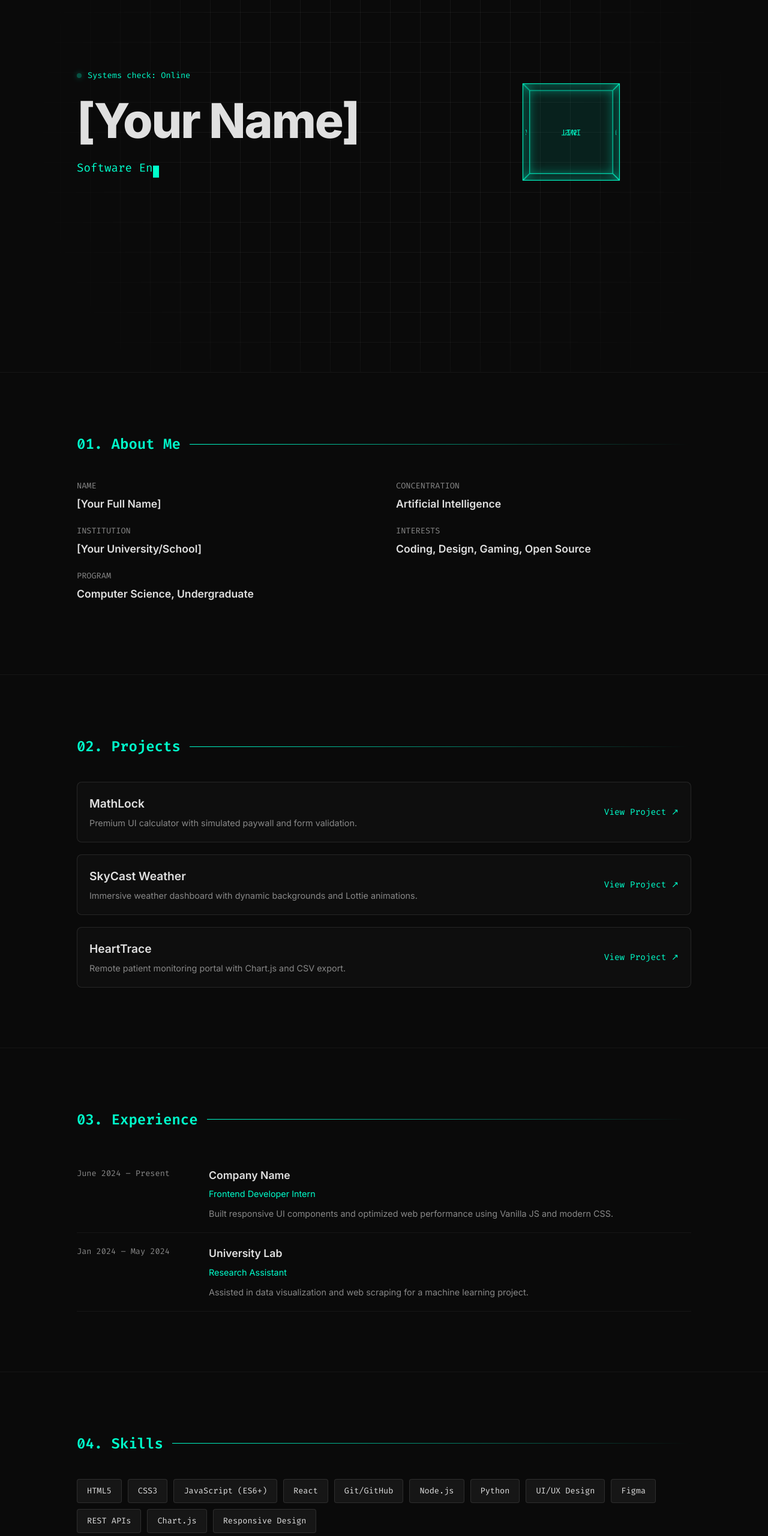
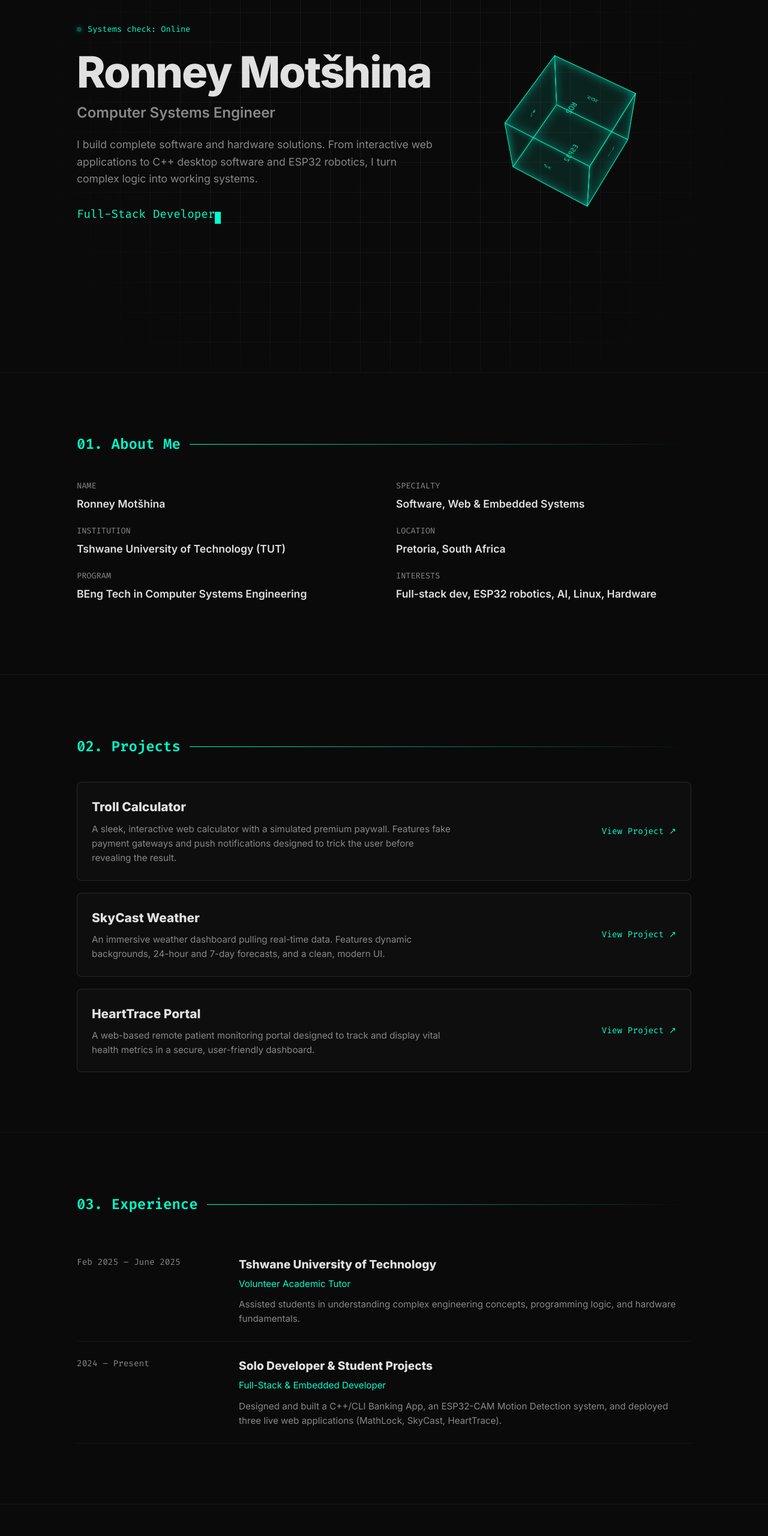
Before and after one commit to KGOSANA950/dev-MOTSHINA-Portifolio, a plain HTML site: page index.html in a window 1280 px wide. Shown: the part 180-2740 px from the top of the page at 60% size. Drawn offline with Linux system fonts and the light colour scheme.

Commit message:
Revise portfolio details and styling adjustments
Updated personal information and project descriptions in the portfolio.

```diff
--- a/index.html
+++ b/index.html
@@ -3,7 +3,7 @@
 <head>
     <meta charset="UTF-8">
     <meta name="viewport" content="width=device-width, initial-scale=1.0">
-    <title>[Your Name] | Portfolio</title>
+    <title>Ronney Motšhina | Computer Systems Engineer</title>
 
     <!-- Google Fonts -->
     <link rel="preconnect" href="https://fonts.googleapis.com">
@@ -28,7 +28,7 @@
             margin: 0;
             padding: 0;
             box-sizing: border-box;
-            cursor: crosshair; /* Cool hacker vibe */
+            cursor: crosshair;
         }
 
         body {
@@ -101,7 +101,7 @@
         }
 
         .hero-text {
-            max-width: 600px;
+            max-width: 700px;
         }
 
         .status {
@@ -124,11 +124,25 @@
         }
 
         h1 {
-            font-size: 5rem;
+            font-size: 4.5rem;
             font-weight: 800;
             line-height: 1.1;
+            margin-bottom: 10px;
+            letter-spacing: -2px;
+        }
+
+        .role-title {
+            font-size: 1.5rem;
+            color: var(--text-muted);
+            font-weight: 600;
             margin-bottom: 20px;
-            letter-spacing: -2px;
+        }
+
+        .bio {
+            font-size: 1.1rem;
+            color: var(--text-muted);
+            margin-bottom: 30px;
+            max-width: 600px;
         }
 
         .typewriter {
@@ -148,7 +162,7 @@
             vertical-align: bottom;
         }
 
-        /* --- 3D SPINNING OBJECT PLACEHOLDER --- */
+        /* --- 3D SPINNING OBJECT --- */
         .hero-visual {
             width: 400px;
             height: 400px;
@@ -163,7 +177,7 @@
             height: 150px;
             position: relative;
             transform-style: preserve-3d;
-            animation: spin 10s linear infinite;
+            animation: spin 15s linear infinite;
         }
 
         .face {
@@ -211,7 +225,7 @@
             background: linear-gradient(to right, var(--accent), transparent);
         }
 
-        /* --- GRID LAYOUTS --- */
+        /* --- ABOUT GRID --- */
         .info-grid {
             display: grid;
             grid-template-columns: 1fr 1fr;
@@ -244,13 +258,15 @@
 
         .project-item {
             border: 1px solid rgba(255, 255, 255, 0.1);
-            padding: 20px;
+            padding: 24px;
             border-radius: 8px;
             transition: all 0.3s;
             background: rgba(255, 255, 255, 0.02);
             display: flex;
             justify-content: space-between;
             align-items: center;
+            text-decoration: none;
+            color: inherit;
         }
 
         .project-item:hover {
@@ -260,61 +276,69 @@
         }
 
         .project-name {
-            font-size: 1.2rem;
-            font-weight: 600;
+            font-size: 1.3rem;
+            font-weight: 700;
+            color: var(--text-main);
+            margin-bottom: 8px;
         }
 
         .project-desc {
             color: var(--text-muted);
-            font-size: 0.9rem;
-            margin-top: 5px;
+            font-size: 0.95rem;
+            max-width: 600px;
         }
 
         .project-link {
             color: var(--accent);
-            text-decoration: none;
             font-family: var(--font-mono);
             font-size: 0.9rem;
+            white-space: nowrap;
         }
 
         /* --- EXPERIENCE --- */
         .exp-item {
             display: grid;
-            grid-template-columns: 200px 1fr;
+            grid-template-columns: 250px 1fr;
             gap: 20px;
-            padding: 20px 0;
+            padding: 25px 0;
             border-bottom: 1px solid rgba(255, 255, 255, 0.05);
         }
 
         .exp-date {
             font-family: var(--font-mono);
             color: var(--text-muted);
-            font-size: 0.85rem;
+            font-size: 0.9rem;
         }
 
         .exp-title {
-            font-weight: 600;
-            font-size: 1.1rem;
+            font-weight: 700;
+            font-size: 1.2rem;
             color: var(--text-main);
         }
 
         .exp-role {
             color: var(--accent);
-            font-size: 0.9rem;
+            font-size: 0.95rem;
             margin-top: 5px;
+            margin-bottom: 10px;
+        }
+
+        .exp-desc {
+            color: var(--text-muted);
+            font-size: 0.95rem;
         }
 
         /* --- SKILLS --- */
         .skills-container {
             display: flex;
             flex-wrap: wrap;
-            gap: 10px;
+            gap: 12px;
         }
 
         .skill-tag {
             font-family: var(--font-mono);
             font-size: 0.85rem;
-            padding: 8px 16px;
+            padding: 10px 18px;
             background: rgba(255, 255, 255, 0.05);
             border: 1px solid rgba(255, 255, 255, 0.1);
             border-radius: 4px;
@@ -326,6 +350,59 @@
             border-color: var(--accent);
             color: var(--accent);
             background: rgba(0, 255, 204, 0.1);
+            transform: translateY(-2px);
+        }
+
+        /* --- CONTACT --- */
+        .contact-container {
+            display: flex;
+            flex-direction: column;
+            align-items: center;
+            justify-content: center;
+            text-align: center;
+            padding: 40px 0;
+        }
+
+        .contact-container p {
+            color: var(--text-muted);
+            font-size: 1.2rem;
+            margin-bottom: 30px;
+        }
+
+        .contact-btn {
+            display: inline-block;
+            padding: 15px 40px;
+            border: 1px solid var(--accent);
+            color: var(--accent);
+            text-decoration: none;
+            font-family: var(--font-mono);
+            font-size: 1.1rem;
+            border-radius: 4px;
+            transition: all 0.3s;
+            box-shadow: 0 0 10px rgba(0, 255, 204, 0.1);
+        }
+
+        .contact-btn:hover {
+            background: rgba(0, 255, 204, 0.1);
+            box-shadow: 0 0 20px rgba(0, 255, 204, 0.4);
+        }
+
+        .socials {
+            margin-top: 40px;
+            display: flex;
+            gap: 20px;
+        }
+
+        .socials a {
+            color: var(--text-muted);
+            font-family: var(--font-mono);
+            text-decoration: none;
+            font-size: 1rem;
+            transition: color 0.2s;
+        }
+
+        .socials a:hover {
+            color: var(--accent);
         }
 
         /* --- ANIMATIONS --- */
@@ -348,12 +425,13 @@
         /* --- RESPONSIVE --- */
         @media (max-width: 900px) {
             h1 { font-size: 3rem; }
-            .hero { flex-direction: column; justify-content: center; text-align: center; }
-            .hero-visual { display: none; } /* Hide 3D cube on mobile */
+            .hero { flex-direction: column; justify-content: center; text-align: center; padding-top: 100px; }
+            .hero-visual { display: none; }
+            .bio { margin: 0 auto 30px auto; }
             .info-grid { grid-template-columns: 1fr; }
             .exp-item { grid-template-columns: 1fr; gap: 5px; }
-            .project-item { flex-direction: column; align-items: flex-start; gap: 10px; }
-            .nav-links { display: none; } /* Hide nav on mobile for simplicity */
+            .project-item { flex-direction: column; align-items: flex-start; gap: 15px; }
+            .nav-links { display: none; }
         }
     </style>
 </head>
@@ -364,12 +442,13 @@
 
     <!-- Navigation -->
     <nav>
-        <div class="logo">// [YOUR_NAME]</div>
+        <div class="logo">// RONNEY.DEV</div>
         <div class="nav-links">
             <a href="#about">About</a>
             <a href="#projects">Projects</a>
             <a href="#experience">Experience</a>
             <a href="#skills">Skills</a>
+            <a href="#contact">Contact</a>
         </div>
     </nav>
 
@@ -380,7 +459,12 @@
                 <div class="dot"></div>
                 <span>Systems check: Online</span>
             </div>
-            <h1>[Your Name]</h1>
+            <h1>Ronney Motšhina</h1>
+            <div class="role-title">Computer Systems Engineer</div>
+            <p class="bio">
+                I build complete software and hardware solutions. From interactive web applications
+                to C++ desktop software and ESP32 robotics, I turn complex logic into working systems.
+            </p>
             <div class="typewriter">
                 <span id="type-text"></span><span class="cursor"></span>
             </div>
@@ -389,12 +473,12 @@
         <!-- 3D Visual -->
         <div class="hero-visual">
             <div class="cube">
-                <div class="face front">INIT</div>
-                <div class="face back">SYS</div>
-                <div class="face right">DEV</div>
-                <div class="face left">UI</div>
-                <div class="face top">DATA</div>
-                <div class="face bottom">AI</div>
+                <div class="face front">C++</div>
+                <div class="face back">C#</div>
+                <div class="face right">JS</div>
+                <div class="face left">SQL</div>
+                <div class="face top">ESP32</div>
+                <div class="face bottom">ROS</div>
             </div>
         </div>
     </header>
@@ -406,25 +490,29 @@
             <div>
                 <div class="info-item">
                     <div class="info-label">Name</div>
-                    <div class="info-value">[Your Full Name]</div>
+                    <div class="info-value">Ronney Motšhina</div>
                 </div>
                 <div class="info-item">
                     <div class="info-label">Institution</div>
-                    <div class="info-value">[Your University/School]</div>
+                    <div class="info-value">Tshwane University of Technology (TUT)</div>
                 </div>
                 <div class="info-item">
                     <div class="info-label">Program</div>
-                    <div class="info-value">Computer Science, Undergraduate</div>
+                    <div class="info-value">BEng Tech in Computer Systems Engineering</div>
                 </div>
             </div>
             <div>
                 <div class="info-item">
-                    <div class="info-label">Concentration</div>
-                    <div class="info-value">Artificial Intelligence</div>
+                    <div class="info-label">Specialty</div>
+                    <div class="info-value">Software, Web & Embedded Systems</div>
+                </div>
+                <div class="info-item">
+                    <div class="info-label">Location</div>
+                    <div class="info-value">Pretoria, South Africa</div>
                 </div>
                 <div class="info-item">
                     <div class="info-label">Interests</div>
-                    <div class="info-value">Coding, Design, Gaming, Open Source</div>
+                    <div class="info-value">Full-stack dev, ESP32 robotics, AI, Linux, Hardware</div>
                 </div>
             </div>
         </div>
@@ -435,26 +523,28 @@
         <h2 class="section-title">02. Projects</h2>
         <div class="project-list">
             <!-- Project 1 -->
-            <a href="#" class="project-item" style="text-decoration: none; color: inherit;">
+            <a href="https://kgosana950.github.io/Calculator/" target="_blank" class="project-item">
                 <div>
-                    <div class="project-name">MathLock</div>
-                    <div class="project-desc">Premium UI calculator with simulated paywall and form validation.</div>
+                    <div class="project-name">Troll Calculator</div>
+                    <div class="project-desc">A sleek, interactive web calculator with a simulated premium paywall. Features fake payment gateways and push notifications designed to trick the user before revealing the result.</div>
                 </div>
                 <div class="project-link">View Project ↗</div>
             </a>
+
             <!-- Project 2 -->
-            <a href="#" class="project-item" style="text-decoration: none; color: inherit;">
+            <a href="https://kgosana950.github.io/skycast-weather-website/" target="_blank" class="project-item">
                 <div>
                     <div class="project-name">SkyCast Weather</div>
-                    <div class="project-desc">Immersive weather dashboard with dynamic backgrounds and Lottie animations.</div>
+                    <div class="project-desc">An immersive weather dashboard pulling real-time data. Features dynamic backgrounds, 24-hour and 7-day forecasts, and a clean, modern UI.</div>
                 </div>
                 <div class="project-link">View Project ↗</div>
             </a>
+
             <!-- Project 3 -->
-            <a href="#" class="project-item" style="text-decoration: none; color: inherit;">
+            <a href="https://kgosana950.github.io/hearttrace-patient-portal/" target="_blank" class="project-item">
                 <div>
-                    <div class="project-name">HeartTrace</div>
-                    <div class="project-desc">Remote patient monitoring portal with Chart.js and CSV export.</div>
+                    <div class="project-name">HeartTrace Portal</div>
+                    <div class="project-desc">A web-based remote patient monitoring portal designed to track and display vital health metrics in a secure, user-friendly dashboard.</div>
                 </div>
                 <div class="project-link">View Project ↗</div>
             </a>
@@ -466,24 +556,24 @@
         <h2 class="section-title">03. Experience</h2>
 
         <div class="exp-item">
-            <div class="exp-date">June 2024 – Present</div>
+            <div class="exp-date">Feb 2025 – June 2025</div>
             <div>
-                <div class="exp-title">Company Name</div>
-                <div class="exp-role">Frontend Developer Intern</div>
-                <p style="color: #888; font-size: 0.9rem; margin-top: 10px;">
-                    Built responsive UI components and optimized web performance using Vanilla JS and modern CSS.
-                </p>
+                <div class="exp-title">Tshwane University of Technology</div>
+                <div class="exp-role">Volunteer Academic Tutor</div>
+                <div class="exp-desc">
+                    Assisted students in understanding complex engineering concepts, programming logic, and hardware fundamentals.
+                </div>
             </div>
         </div>
 
         <div class="exp-item">
-            <div class="exp-date">Jan 2024 – May 2024</div>
+            <div class="exp-date">2024 – Present</div>
             <div>
-                <div class="exp-title">University Lab</div>
-                <div class="exp-role">Research Assistant</div>
-                <p style="color: #888; font-size: 0.9rem; margin-top: 10px;">
-                    Assisted in data visualization and web scraping for a machine learning project.
-                </p>
+                <div class="exp-title">Solo Developer & Student Projects</div>
+                <div class="exp-role">Full-Stack & Embedded Developer</div>
+                <div class="exp-desc">
+                    Designed and built a C++/CLI Banking App, an ESP32-CAM Motion Detection system, and deployed three live web applications (MathLock, SkyCast, HeartTrace).
+                </div>
             </div>
         </div>
     </section>
@@ -491,19 +581,54 @@
     <!-- Skills Section -->
     <section id="skills">
         <h2 class="section-title">04. Skills</h2>
-        <div class="skills-container">
-            <span class="skill-tag">HTML5</span>
-            <span class="skill-tag">CSS3</span>
-            <span class="skill-tag">JavaScript (ES6+)</span>
-            <span class="skill-tag">React</span>
-            <span class="skill-tag">Git/GitHub</span>
-            <span class="skill-tag">Node.js</span>
-            <span class="skill-tag">Python</span>
-            <span class="skill-tag">UI/UX Design</span>
-            <span class="skill-tag">Figma</span>
-            <span class="skill-tag">REST APIs</span>
-            <span class="skill-tag">Chart.js</span>
-            <span class="skill-tag">Responsive Design</span>
+
+        <div style="margin-bottom: 30px;">
+            <h3 style="color: #fff; margin-bottom: 15px; font-size: 1.1rem;">Frontend Web</h3>
+            <div class="skills-container">
+                <span class="skill-tag">HTML5</span>
+                <span class="skill-tag">CSS3</span>
+                <span class="skill-tag">JavaScript (ES6+)</span>
+            </div>
+        </div>
+
+        <div style="margin-bottom: 30px;">
+            <h3 style="color: #fff; margin-bottom: 15px; font-size: 1.1rem;">Programming Languages</h3>
+            <div class="skills-container">
+                <span class="skill-tag">C++</span>
+                <span class="skill-tag">C#</span>
+                <span class="skill-tag">C</span>
+                <span class="skill-tag">Python (Basic)</span>
+                <span class="skill-tag">Java (Basic)</span>
+                <span class="skill-tag">SQL</span>
+                <span class="skill-tag">Assembly</span>
+            </div>
+        </div>
+
+        <div>
+            <h3 style="color: #fff; margin-bottom: 15px; font-size: 1.1rem;">Tools & Frameworks</h3>
+            <div class="skills-container">
+                <span class="skill-tag">Visual Studio</span>
+                <span class="skill-tag">.NET</span>
+                <span class="skill-tag">Git & GitHub</span>
+                <span class="skill-tag">Linux (Ubuntu)</span>
+                <span class="skill-tag">ROS</span>
+                <span class="skill-tag">Proteus 8</span>
+                <span class="skill-tag">Unity</span>
+            </div>
+        </div>
+    </section>
+
+    <!-- Contact Section -->
+    <section id="contact">
+        <h2 class="section-title">05. Contact</h2>
+        <div class="contact-container">
+            <p>Currently open to internship and graduate opportunities.</p>
+            <a href="mailto:mochinaronney099@gmail.com" class="contact-btn">Say Hello ↗</a>
+
+            <div class="socials">
+                <a href="https://github.com/KGOSANA950" target="_blank">GitHub</a>
+                <a href="https://www.linkedin.com/in/motshina-ronney-65b81a314" target="_blank">LinkedIn</a>
+            </div>
         </div>
     </section>
 
@@ -511,10 +636,10 @@
     <script>
         const textElement = document.getElementById('type-text');
         const phrases = [
-            "Software Engineer.",
-            "Frontend Developer.",
-            "UI/UX Enthusiast.",
-            "Problem Solver."
+            "Full-Stack Developer.",
+            "Embedded Systems Engineer.",
+            "C++ & C# Programmer.",
+            "Web UI Designer."
         ];
 
         let phraseIndex = 0;
@@ -528,7 +653,7 @@
             if (isDeleting) {
                 textElement.textContent = currentPhrase.substring(0, charIndex - 1);
                 charIndex--;
-                typingSpeed = 50; // Delete faster
+                typingSpeed = 50;
             } else {
                 textElement.textContent = currentPhrase.substring(0, charIndex + 1);
                 charIndex++;
@@ -537,17 +662,16 @@
 
             if (!isDeleting && charIndex === currentPhrase.length) {
                 isDeleting = true;
-                typingSpeed = 2000; // Pause at end of word
+                typingSpeed = 2000;
             } else if (isDeleting && charIndex === 0) {
                 isDeleting = false;
                 phraseIndex = (phraseIndex + 1) % phrases.length;
-                typingSpeed = 500; // Pause before new word
+                typingSpeed = 500;
             }
 
             setTimeout(type, typingSpeed);
         }
 
-        // Start typing effect
         document.addEventListener('DOMContentLoaded', () => {
             setTimeout(type, 1000);
         });
```
